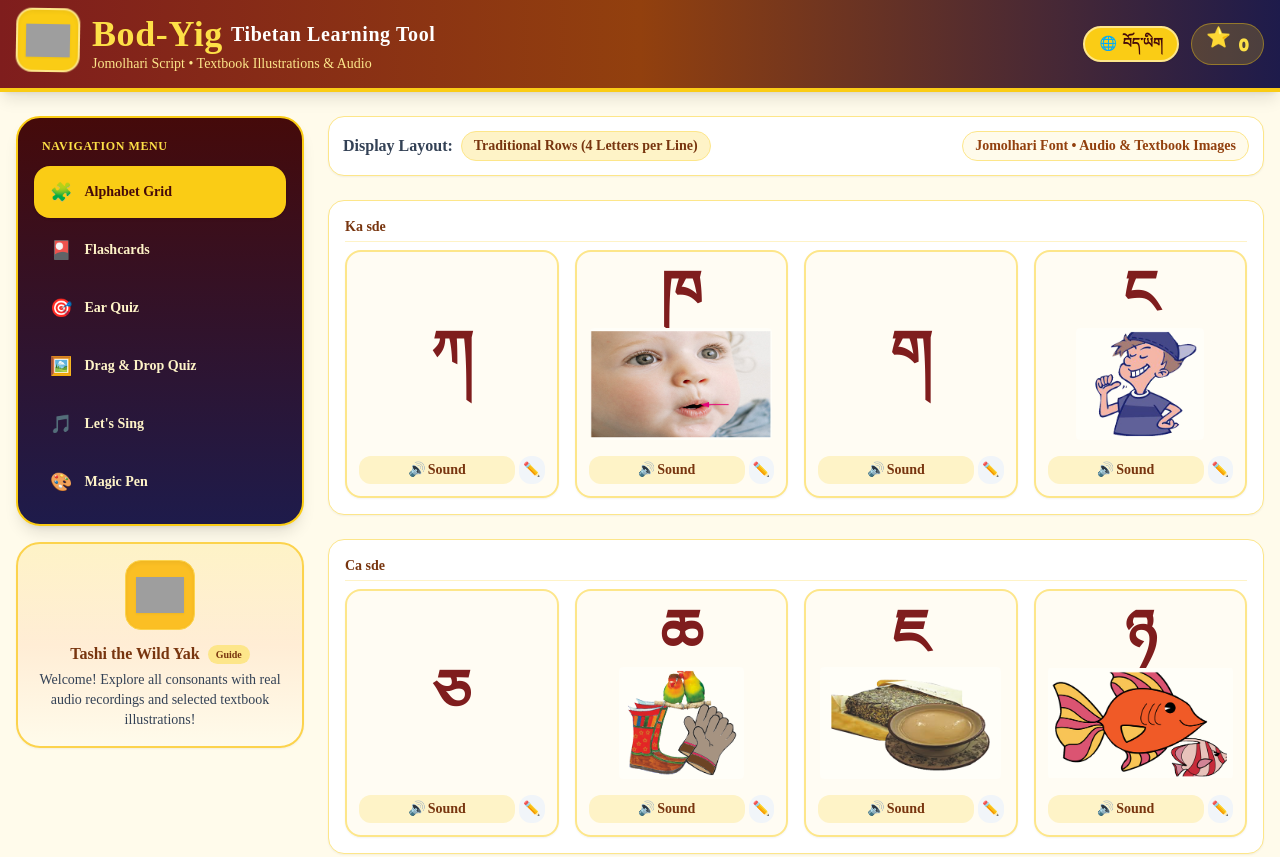
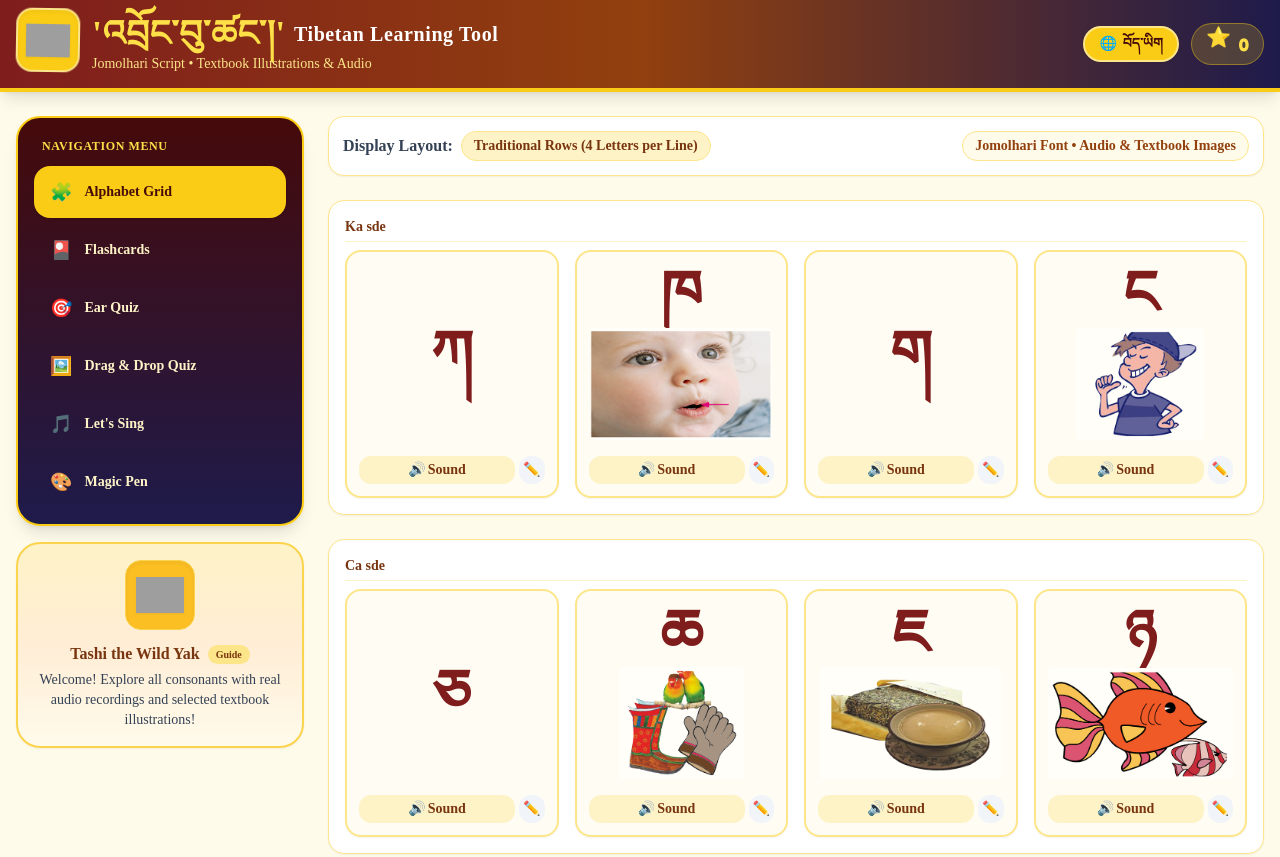
Before and after one commit to Drongbulobsang/tibetan-learning-app, a plain HTML site: page index.html in a window 1280 px wide. Shown: the top 857 px of the page. Drawn offline with nearby package versions, Linux system fonts and the light colour scheme; grey boxes are pictures that could not be loaded; a web font is replaced by a local one.

Commit message:
corrected the localization

```diff
--- a/index.html
+++ b/index.html
@@ -73,7 +73,7 @@
         </div>
         <div>
           <h1 class="text-xl sm:text-2xl font-bold tracking-wide flex items-center gap-2">
-            <span class="tibetan-font text-yellow-300 text-2xl sm:text-4xl">Bod-Yig</span>
+            <span class="tibetan-font text-yellow-300 text-2xl sm:text-4xl">'འབྲོང་བུ་ཚང་།'</span>
             <span id="txt-app-title" class="tibetan-font text-base sm:text-xl hidden sm:inline">Tibetan Learning Tool</span>
           </h1>
           <p id="txt-app-subtitle" class="text-xs sm:text-sm text-amber-200 tibetan-font">Jomolhari Script • Textbook Illustrations & Audio</p>
@@ -511,65 +511,65 @@
         cardSoundBtn: "Sound"
       },
       bo: {
-        appTitle: "བོད་ཡིག་སློབ་སྦྱོང་།",
-        appSubtitle: "ཇོ་མོ་ལྷ་རིའི་ཡིག་གཟུགས། • སློབ་དེབ་རི་མོ་དང་སྒྲ།",
+        appTitle: "བོད་ཀྱི་སྐད་དང་ཡི་གེ་སྦྱོང་དེབ།",
+        appSubtitle: "སྦྱོང་དེབ་འདིའི་ནང་་རི་མོ་དང་སྒྲ་མཉམ་སྦྱར་བྱས་ཡོད།",
         navHeader: "དཀར་ཆག",
         navGrid: "གསལ་བྱེད་སུམ་ཅུ།",
-        navFlashcards: "གསལ་བྱེད་ཤོག་བྱང་།",
-        navQuiz: "ཉན་རྩལ་ཚད་ལེན།",
-        navDragdrop: "འཐེན་སྦྱར་འདྲེས་མ།",
-        navSing: "གཞས་གཏོང་བ།",
-        navDrawing: "སྨྱུག་ཐོག",
-        mascotName: "གཡག་རྒོད་བཀྲ་ཤིས།",
+        navFlashcards: "་བྱང་བུ།",
+        navQuiz: "དྲི་རྩད་ཁག་དང་པོ།",
+        navDragdrop: "དྲི་རྩད་ཁག་གཉིས་པ།",
+        navSing: "གླུ་དབྱངས་ལེན།",
+        navDrawing: "ཡིག་གཟུགས་སྦྱོང་།",
+        mascotName: "ང་འབྲོང་ཕྲུག་བཀྲ་ཤིས་ཡིན། ང་བོད་པ་ཡིན། ང་བོད་ཡིག་ལ་དགའ།",
         mascotBadge: "སྣེ་ཤན་པ།",
-        mascotDefault: "བྱོན་area་ལེགས། སྒྲ་དང་རི་མོ་དང་བཅས་གསལ་བྱེད་སུམ་ཅུར་སློབ་སྦྱོང་བྱེད།",
-        gridLayoutLabel: "འཆར་སྟངས།",
-        gridLayoutVal: "སྡེ་པ་བརྒྱད། (ཕྲེང་རེར་ཡིག་འབྲུ་༤)",
-        gridTag: "ཇོ་མོ་ལྷ་རིའི་ཡིག་གཟུགས། • སྒྲ་དང་རི་མོ།",
-        flashTitle: "ཤོག་བྱང་སློབ་སྦྱོང་།",
-        flashDesc: "ཤོག་བྱང་འམ་སྒྲའི་མཐེབ་གནོན་ལ་ནོན་ནས་ཉན་པའམ་རི་མོར་ལྟོས།",
-        flashSound: "སྒྲ།",
-        flashPractice: "ཡི་གེ་འབྲི་བ།",
+        mascotDefault: "ཁྱེད་ཉིད་ཕེབས་པར་དགའ་བསུ་ཞུ། ང་ཚོས་མཉམ་དུ་བོད་ཡིག་སློབ་སྦྱོང་བྱེད།",
+        gridLayoutLabel: "གསལ་བྱེད་སུམ་ཅུ།",
+        gridLayoutVal: "ཀ་སྡེ་ནས་ཧ་སྡེ་བར་སྡེ་བ་བདུན་དང་ཕྱེད་ཀ་ཡོད།",
+        gridTag: "ཇོརི་མོ་དང་སྒྲ་ལ་ཉན་ནས་བོད་ཀྱི་གསལ་བྱེད་སུམ་ཅུ་ལ་སྦྱོང་བ་བྱོས།",
+        flashTitle: "བྱང་བུ།",
+        flashDesc: "ཡི་གེའམ་རི་མོའི་སྟེང་བསྣུན་ནས་སྒྲ་ལ་ཉོན།",
+        flashSound: "",
+        flashPractice: "ཡིག་གཟུགས་སྦྱོང་།",
         btnPrev: "སྔོན་མ།",
         btnNext: "རྗེས་མ།",
-        quizHeader: "ཉན་རྩལ་ཚད་ལེན།",
-        quizScoreLbl: "སྐར་ཐོབ།",
-        quizInstruction: "སྒྲར་ཉན་ནས་བོད་ཡིག་གསལ་བྱེད་ཡང་དག་པ་བདམས། (+༥)",
+        quizHeader: "དྲི་རྩད་ཁག་དང་པོ།",
+        quizScoreLbl: "ཐོབ་སྐར།",
+        quizInstruction: "སྒྲ་ལ་ཉན་ནས་ཡི་གེ་འགྲིག་པ་དེ་འདེམས། ( ༥ )",
         quizChancesLbl: "གོ་སྐབས།",
-        quizReplay: "སྒྲ་སླར་ཡང་ཉན་པར་སྐད་པར་ལ་ནོན།",
-        quizCompletedTitle: "ཚད་ལེན་ལེགས་གྲུབ།",
-        quizCompletedDesc: "ཁྱེད་ཀྱིས་བོད་ཡིག་གསལ་བྱེད་ཉན་རྩལ་སྦྱོང་བརྡར་ལེགས་པོ་བྱས།",
-        quizFinalLbl: "མཐའ་མའི་སྐར་ཐོབ།",
-        quizPlayAgain: "ཡང་བསྐྱར་རྩེ་བ།",
-        ddHeader: "འཐེན་སྦྱར་འདྲེས་མ།",
-        ddScoreLbl: "སྐར་ཐོབ།",
-        ddInstruction: "རི་མོ་འདི་རན་པའི་བོད་ཡིག་གསལ་བྱེད་ཐོག་ཏུ་འཐེན།",
+        quizReplay: "",
+        quizCompletedTitle: "རྟེན་འབྲེལ་ཞུ།",
+        quizCompletedDesc: "དྲི་རྩད་མཉམ་ཞུགས་གནང་བ་ཐུགས་རྗེ་ཞུ།",
+        quizFinalLbl: "མཐའ་མའི་ཐོབ་སྐར།",
+        quizPlayAgain: "ཡང་བསྐྱར་དྲི་རྩད་སྦྱོངས།",
+        ddHeader: "དྲི་རྩད་ཁག་གཉིས་པ།",
+        ddScoreLbl: "ཐོབ་སྐར།",
+        ddInstruction: "རི་མོ་དང་ཡི་གེ་མཐུན་སྦྱོར་བྱོས།",
         ddChancesLbl: "གོ་སྐབས།",
-        ddDragHint: "↕️ འཐེན་པའམ་ནོན་ནས་བདམས།",
-        ddCompletedTitle: "འཐེན་སྦྱར་ཚད་ལེན་ལེགས་གྲུབ།",
-        ddCompletedDesc: "རི་མོ་དང་བོད་ཡིག་གསལ་བྱེད་སྦྲེལ་མཐུད་ལེགས་པོ་བྱས།",
-        ddFinalLbl: "མཐའ་མའི་སྐར་ཐོབ།",
-        ddPlayAgain: "ཡང་བསྐྱར་རྩེ་བ།",
-        singTitle: "🎵 བོད་ཡིག་གསལ་བྱེད་གཞས་གཏོང་བ། 🎤",
-        singDesc: "གཞས་དང་ལྷན་ཅིག་ཏུ་གཞས་བཏང་ནས་གསལ་བྱེད་སུམ་ཅུའི་སྒྲ་དག་པོར་བཟུང་།",
-        drawHeader: "སྨྱུག་ཐོག",
-        drawSubtitle: "ཇོ་མོ་ལྷ་རིའི་ཡིག་གཟུགས་ཐོག་ཏུ་བོད་ཡིག་འབྲི་སྦྱོང་བྱེད།",
+        ddDragHint: "↕️ འོག་གི་གསལ་བྱེད་སྟེང་འཇོག་རོགས།",
+        ddCompletedTitle: "རྟེན་འབྲེལ་ཞུ།",
+        ddCompletedDesc: "དྲི་རྩད་ལ་མཉམ་ཞུགས་གནང་བ་ཐུགས་རྗེ་ཞུ།",
+        ddFinalLbl: "མཐའ་མའི་ཐོབ་སྐར།",
+        ddPlayAgain: "ཡང་བསྐྱར་དྲི་རྩད་སྦྱོངས།",
+        singTitle: "🎵 གླུ་གཞས་ལེན། 🎤",
+        singDesc: "ང་ཚོས་མཉམ་དུ་གསལ་བྱེད་སུམ་ཅུ་གླུ་གཞས་ལེན།",
+        drawHeader: "ཡིག་གཟུགས་སྦྱོང་དེབ།",
+        drawSubtitle: "ང་ཚོས་མཉམ་དུ་ཡིག་གཟུགས་སྦྱོང་བརྡར་བྱེད།",
         drawPrev: "སྔོན་མ།",
         drawNext: "རྗེས་མ།",
-        toolsLbl: "སྨྱུག་ཆས།",
+        toolsLbl: "སྨྱུག་སྒམ།",
         pen: "སྨྱུག་གུ",
         marker: "ཚོན་སྨྱུག",
         glow: "འོད་སྨྱུག",
-        eraser: "རབ་ཤུབས།",
+        eraser: "སུབ་བྱེད།",
         colorsLbl: "ཚོན་མདོག",
         sizeLbl: "ཆེ་ཆུང་།",
-        clear: "གཙང་སེལ།",
-        canvasTip: "ལམ་སྟོན། སྨྱུག་ཆས་བདམས་ནས་ཡི་གེ་ཆེན་པོའི་ཐོག་ཏུ་འབྲི།",
-        canvasSound: "སྒྲ་ཏང་བ།",
-        modalSound: "སྒྲ་ཏང་བ།",
+        clear: "ཚང་མ་སུབ།",
+        canvasTip: "སྨྱུག་གུ་བདམས་ནས་ཡིག་གཟུགས་སྦྱོང་།",
+        canvasSound: "སྒྲ་ལ་ཉོན།",
+        modalSound: "སྒྲ་ལ་ཉོན།",
         modalPractice: "སྨྱུག་ཐོག་ཏུ་འབྲི་སྦྱོང་བྱེད།",
         modalBadge: "སྔོན་འགྲོའི་སློབ་དེབ་རི་མོ།",
-        footer: "བོད་ཡིག་གསལ་བྱེད་སྒྲ་དང་སློབ་དེབ་རི་མོའི་སློབ་སྦྱོང་།",
+        footer: "འབྲོང་བུ་ཚང་། བོད་ཀྱི་སྐད་དང་ཡི་གེ་སྦྱོང་དེབ།",
         cardSoundBtn: "སྒྲ།"
       }
     };
@@ -697,7 +697,7 @@
 
     const ROW_NAMES = {
       en: ["Ka sde", "Ca sde", "Ta sde", "Pa sde", "Tsa sde", "Zha sde", "Ra sde", "Ha sde"],
-      bo: ["ཀའི་སྡེ་པ།", "ཅའི་སྡེ་པ།", "ཏའི་སྡེ་པ།", "པའི་སྡེ་པ།", "ཙའི་སྡེ་པ།", "ཞའི་སྡེ་པ།", "རའི་སྡེ་པ།", "ཧའི་སྡེ་པ།"]
+      bo: ["ཀ་སྡེ།", "ཅ་སྡེ།", "ཏ་སྡེ།", "པ་སྡེ།", "ཙ་སྡེ།", "ཞ་སྡེ།", "ར་སྡེ།", "ཧ་སྡེ།"]
     };
 
     let starCount = 0;
```
